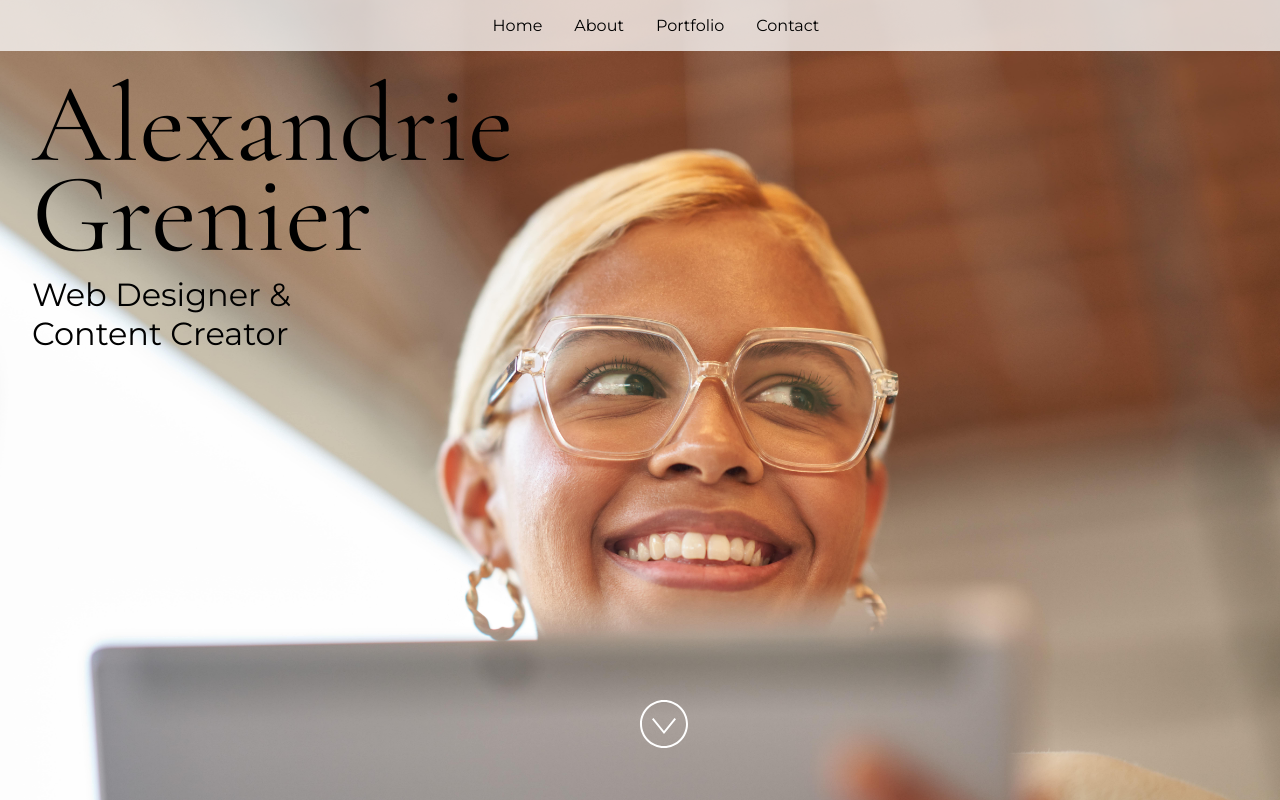
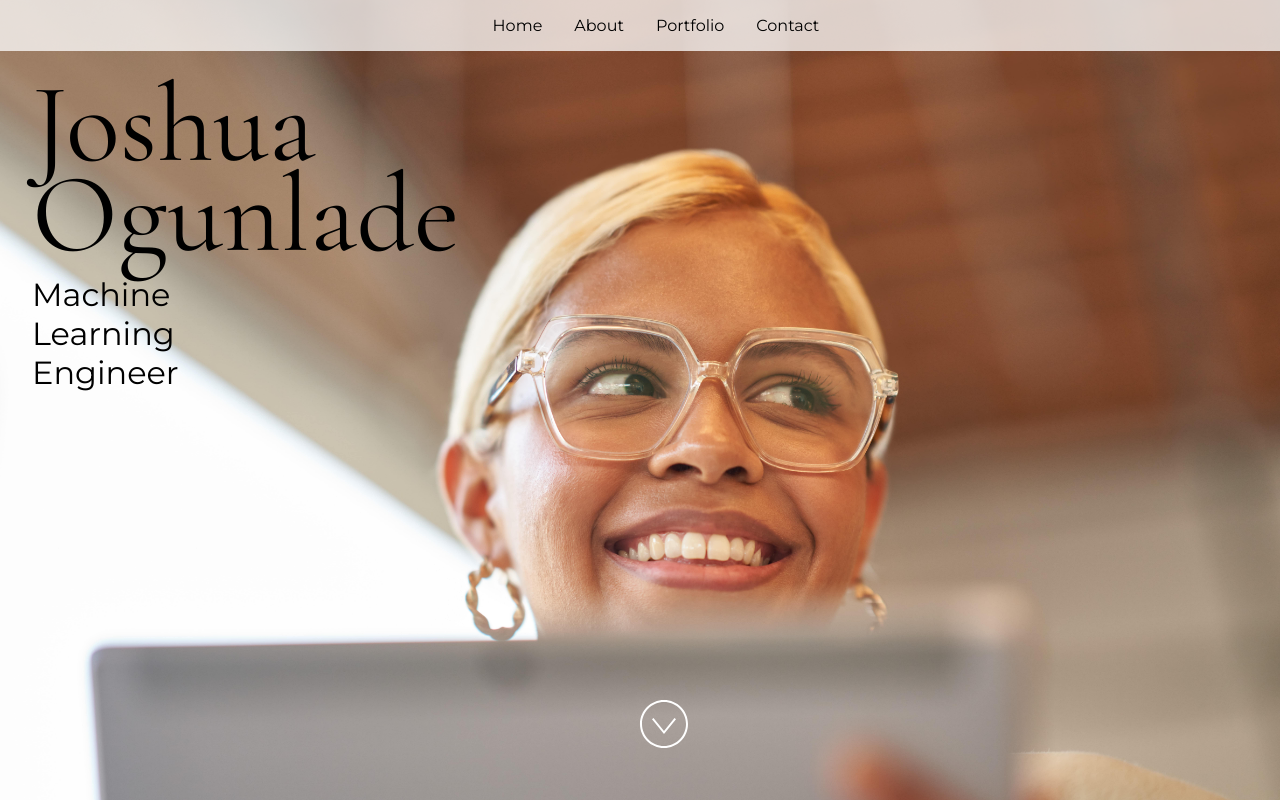
Before and after one commit to Jorshuare/Joshua-Ogunlade, a React (Vite) app: page / in a window 1280 px wide. Built offline with nearby package versions, Linux system fonts and the light colour scheme.

Commit message:
add commit

```diff
--- a/src/App.jsx
+++ b/src/App.jsx
@@ -24,15 +24,15 @@ import "./styles.css";
  * If you don't have one of the social sites listed, leave it as an empty string.
  */
 const siteProps = {
-  name: "Alexandrie Grenier",
-  title: "Web Designer & Content Creator",
-  email: "alex@example.com",
-  gitHub: "microsoft",
-  instagram: "microsoft",
-  linkedIn: "satyanadella",
+  name: "Joshua Ogunlade",
+  title: "Machine Learning Engineer",
+  email: "joshuaogunlade1@gmail.com",
+  gitHub: "Jorshuare",
+  instagram: "",
+  linkedIn: "Joshua Ogunlade",
   medium: "",
-  twitter: "microsoft",
-  youTube: "Code",
+  twitter: "joshuaogunlade6",
+  youTube: "",
 };
 
 const primaryColor = "#4E567E";
```
